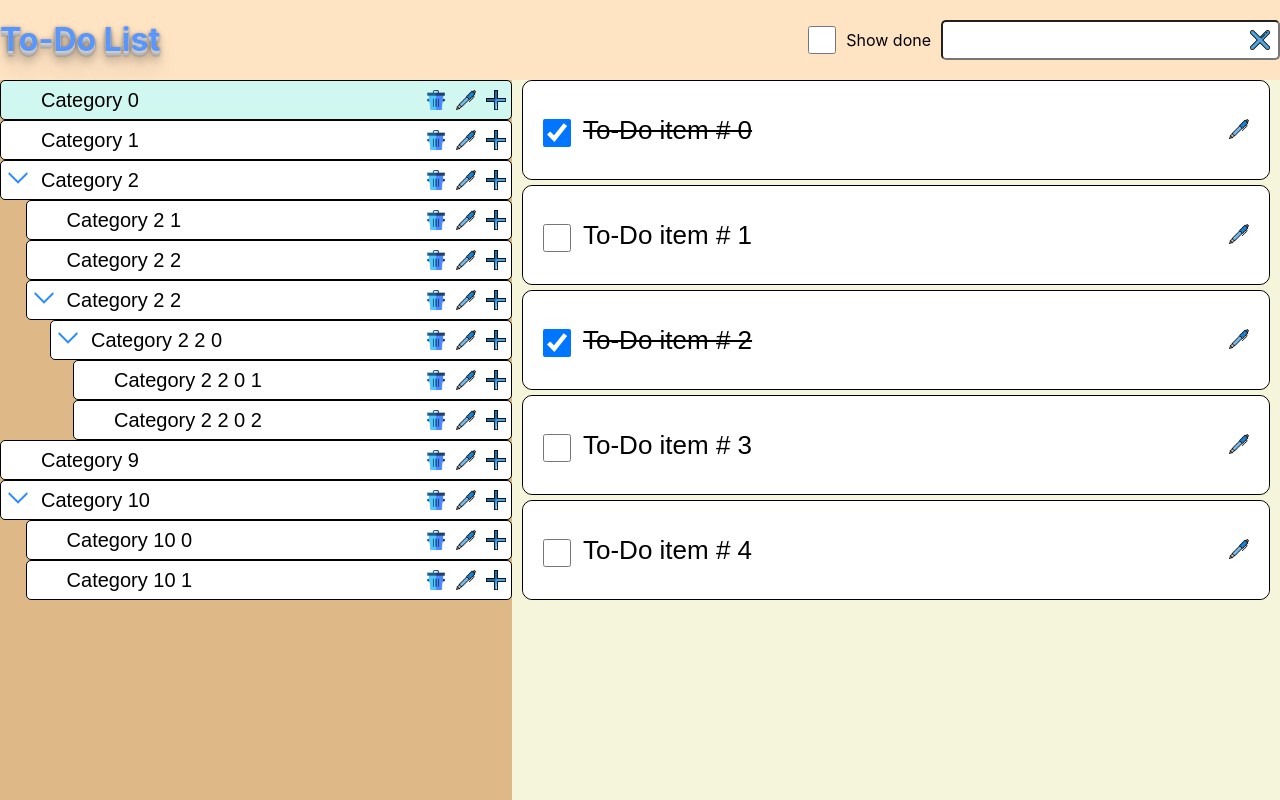
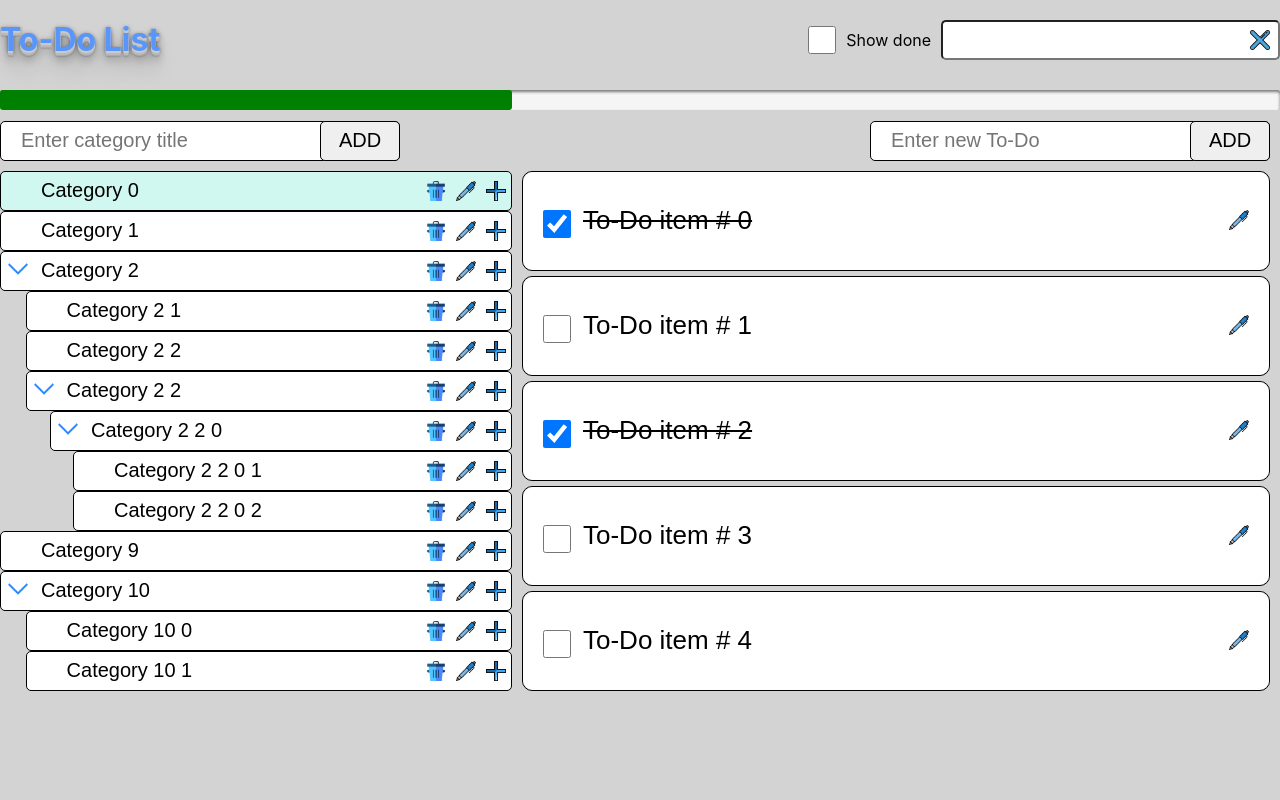
Before and after one commit to ssamvelk/react-to-do, a React (Create React App) app: page / in a window 1280 px wide. Built offline with nearby package versions, Linux system fonts and the light colour scheme.

Commit message:
refactor: AddButton and its relationship + styles

```diff
--- a/src/components/add-button/addButton.js
+++ b/src/components/add-button/addButton.js
@@ -2,11 +2,17 @@ import React, { useState } from 'react';
 
 import './addButton.scss';
 
-export default function AddButton({ placeholder, onClickHandler }) {
+export default function AddButton({
+  placeholder,
+  onClickHandler,
+  additionalClass = '',
+}) {
   const [value, setValue] = useState('');
 
   return (
-    <div className='add-button'>
+    <div
+      className={`add-button${additionalClass ? ` ${additionalClass}` : ''}`}
+    >
       <input
         value={value}
         onChange={(e) => setValue(e.target.value)}
--- a/src/components/add-button/addButton.scss
+++ b/src/components/add-button/addButton.scss
@@ -11,6 +11,7 @@
     padding: 0 100px 0 20px;
     font-size: 20px;
     border-radius: 5px;
+    border: 1px solid black;
   }
 
   &__button {
@@ -21,10 +22,10 @@
     border-radius: 5px;
     font-size: 20px;
     text-transform: uppercase;
+    border: 1px solid black;
 
     &:hover {
       background-color: rgb(93, 147, 248);
-      border: none;
       border-radius: 5px;
       appearance: none;
       outline: none;
--- a/src/components/category-item/CategoryItem.js
+++ b/src/components/category-item/CategoryItem.js
@@ -21,6 +21,7 @@ function CategoryItem(props) {
             <Icon
               type='arrow'
               altName='arrow'
+              notPropagate={true}
               onClickHandler={() => {
                 setIsOpen(!isOpen);
               }}
--- a/src/components/category-list/CategoryList.js
+++ b/src/components/category-list/CategoryList.js
@@ -3,6 +3,7 @@ import { useHistory } from 'react-router-dom';
 import { useSelector, useDispatch } from 'react-redux';
 import CategoryItem from '../category-item/CategoryItem';
 import {
+  addCategory,
   addSubcategoryItemById,
   deleteCategory,
   selectActiveCategoryId,
@@ -17,6 +18,9 @@ import { popupMode } from '../../constants/constants';
 
 import { ConfirmCategoryDeletion, AddSubcategoryPopup } from '../popups';
 import { findCategoryTitleById } from '../../utils';
+import AddButton from '../add-button/addButton';
+
+import './CategoryList.scss';
 
 function CategoryList({ isEditMode }) {
   const dispatch = useDispatch();
@@ -46,6 +50,19 @@ function CategoryList({ isEditMode }) {
         nestedItems: changeActiveCategory(item.nestedItems),
       };
     });
+  });
+
+  const addNewCategory = useCallback((value) => {
+    dispatch(
+      addCategory({
+        id: Date.now(),
+        title: value,
+        isActive: false,
+        isEditMode: false,
+        isNested: false,
+        nestedItems: [],
+      })
+    );
   });
 
   const changeMode = useCallback((arr) => {
@@ -84,7 +101,12 @@ function CategoryList({ isEditMode }) {
   }, [activeItem, _id]);
 
   return (
-    <div>
+    <div className='category-list'>
+      <AddButton
+        additionalClass='category-list__add-button'
+        onClickHandler={addNewCategory}
+        placeholder='Enter category title'
+      />
       {categories2 &&
         categories2.map((category) => (
           <CategoryItem
--- a/src/components/category-list/CategoryList.scss
+++ b/src/components/category-list/CategoryList.scss
@@ -0,0 +1,7 @@
+.category-list {
+  &__add-button {
+    margin-right: auto;
+    margin-bottom: 10px;
+    margin-top: 10px;
+  }
+}
--- a/src/components/main-container/MainContainer.js
+++ b/src/components/main-container/MainContainer.js
@@ -1,10 +1,12 @@
 import React from 'react';
+import ProgressBar from '../progress-bar/ProgressBar';
 import './MainContainer.scss';
 
-function MainContainer({ header, left, right }) {
+function MainContainer({ header, left, right, withoutProgress = false }) {
   return (
     <div className='main-container'>
       <header>{header}</header>
+      {withoutProgress ? null : <ProgressBar />}
       <main className='main-container__content'>
         <div className='main-container__left'>{left}</div>
         <div className='main-container__right'>{right}</div>
--- a/src/components/main-container/MainContainer.scss
+++ b/src/components/main-container/MainContainer.scss
@@ -2,7 +2,7 @@
   max-width: 1280px;
   margin: 0 auto;
   height: 100vh;
-  background-color: bisque;
+  // background-color: bisque;
   display: flex;
   flex-direction: column;
 
@@ -18,11 +18,11 @@
 
   &__left {
     width: 40%;
-    background-color: burlywood;
+    // background-color: burlywood;
   }
 
   &__right {
     width: 60%;
-    background-color: beige;
+    // background-color: beige;
   }
 }
--- a/src/components/task-edit-page/TaskEditPage.js
+++ b/src/components/task-edit-page/TaskEditPage.js
@@ -1,13 +1,19 @@
 import React from 'react';
+import Header from '../header/Header';
+import TaskEditHeader from './task-edit-header/TaskEditHeader';
 import MainContainer from '../main-container/MainContainer';
-import TaskEditHeader from './task-edit-header/TaskEditHeader';
 
 import './TaskEditPage.scss';
 
 function TaskEditPage({ left, right }) {
   return (
     <div className='task-edit-page'>
-      <MainContainer header={<TaskEditHeader />} left={left} right={right} />
+      <MainContainer
+        header={<Header type='taskEditPage' title={<TaskEditHeader />} />}
+        left={left}
+        right={right}
+        withoutProgress={true}
+      />
     </div>
   );
 }
--- a/src/components/task-edit-page/task-edit/TaskEdit.scss
+++ b/src/components/task-edit-page/task-edit/TaskEdit.scss
@@ -1,6 +1,6 @@
 .task-edit {
   position: relative;
-  padding: 20px;
+  padding: 10px 20px;
 
   &__controls {
     display: flex;
--- a/src/components/task-list/TaskList.js
+++ b/src/components/task-list/TaskList.js
@@ -6,17 +6,21 @@ import TaskItem from '../task-item/Task-item';
 
 import './TaskList.scss';
 import {
+  addTask,
   selectSearchValue,
   selectShowOnlyDone,
   setProgress,
 } from '../../store/taskSlice';
+import AddButton from '../add-button/addButton';
 
 function TaskList({ tasks }) {
   const dispatch = useDispatch();
-  const _id = useSelector(selectActiveCategoryId);
-  let _tasks = tasks.filter((item) => item.categoryId === _id);
+  const activeCategoryId = useSelector(selectActiveCategoryId);
+
   const taskFilter = useSelector(selectSearchValue);
   const showOnlyDone = useSelector(selectShowOnlyDone);
+
+  let _tasks = tasks.filter((item) => item.categoryId === activeCategoryId);
 
   const calculateProgress = useCallback(
     (allTasks) => {
@@ -30,6 +34,20 @@ function TaskList({ tasks }) {
     [_tasks]
   );
 
+  const addNewTask = useCallback(
+    (value) => {
+      dispatch(
+        addTask({
+          id: Date.now(),
+          title: value,
+          isDone: false,
+          categoryId: activeCategoryId,
+        })
+      );
+    },
+    [activeCategoryId]
+  );
+
   if (taskFilter)
     _tasks = _tasks.filter((task) => task.title.includes(taskFilter));
   if (showOnlyDone) _tasks = _tasks.filter((task) => task.isDone === true);
@@ -38,6 +56,11 @@ function TaskList({ tasks }) {
 
   return (
     <div className='task-list'>
+      <AddButton
+        additionalClass='task-list__add-button'
+        onClickHandler={addNewTask}
+        placeholder='Enter new To-Do'
+      />
       {_tasks.length > 0 ? (
         _tasks.map((task) => (
           <TaskItem
--- a/src/components/task-list/TaskList.scss
+++ b/src/components/task-list/TaskList.scss
@@ -1,3 +1,9 @@
 .task-list {
   padding: 0 10px;
+
+  &__add-button {
+    margin-left: auto;
+    margin-top: 10px;
+    margin-bottom: 10px;
+  }
 }
--- a/src/index.scss
+++ b/src/index.scss
@@ -9,6 +9,7 @@ a {
 }
 
 body {
+  background-color: #d3d3d3;
   margin: 0;
   font-family: -apple-system, BlinkMacSystemFont, 'Segoe UI', 'Roboto', 'Oxygen',
     'Ubuntu', 'Cantarell', 'Fira Sans', 'Droid Sans', 'Helvetica Neue',
```
